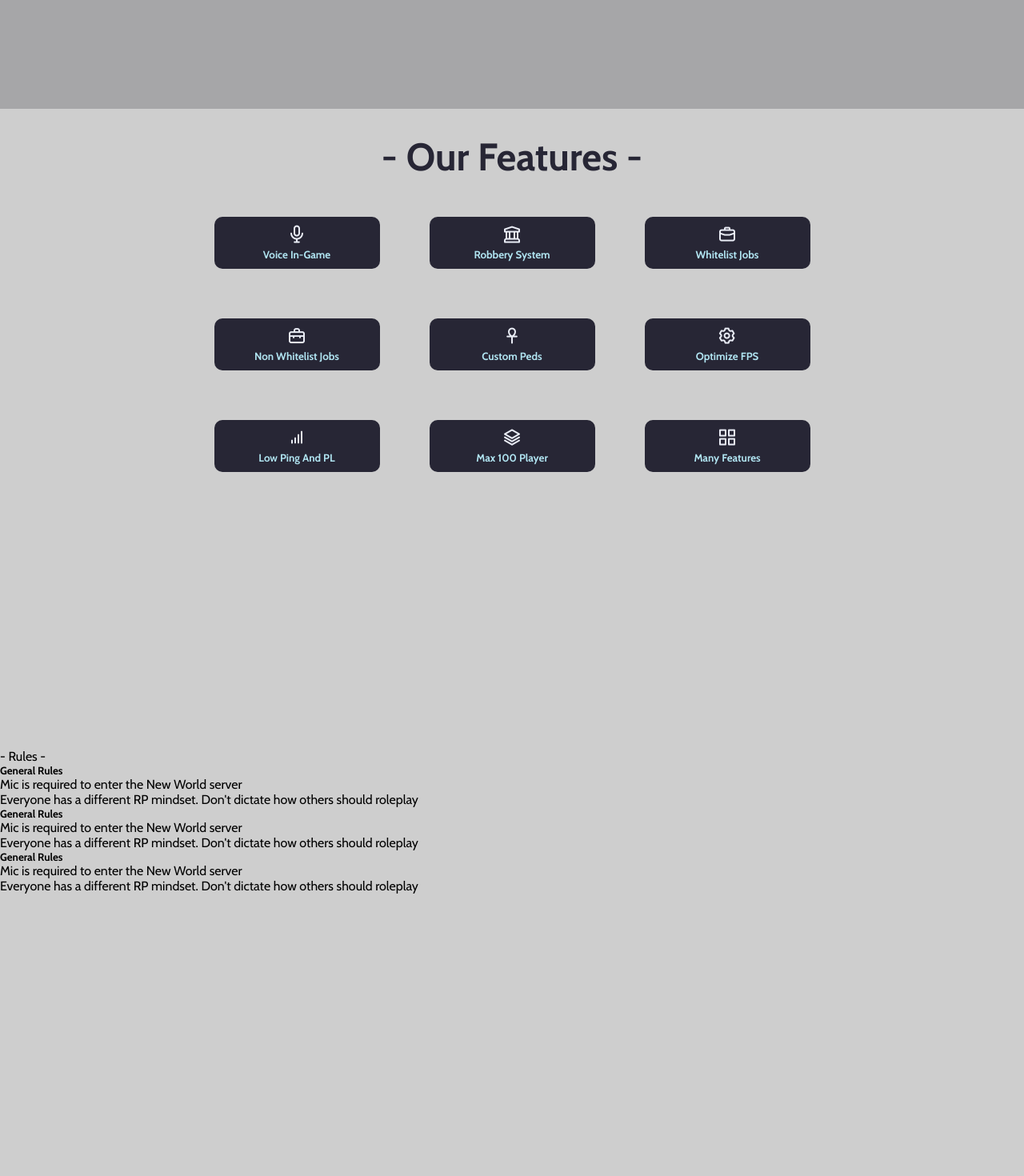
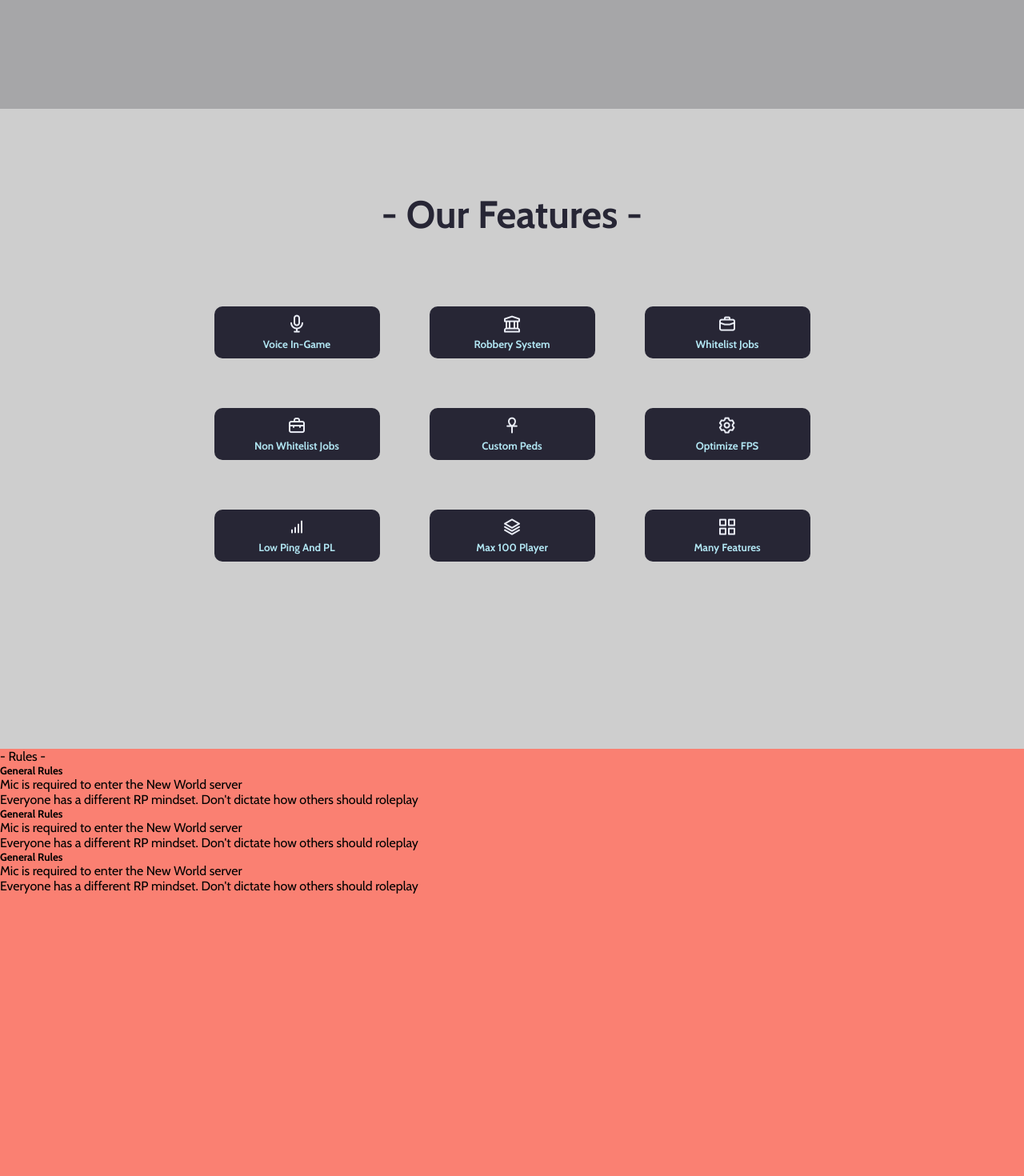
Before and after one commit to aryaintrnnn/newworld-web, a React (Create React App) app: page / in a window 1280 px wide. Shown: the part 720-2190 px from the top of the page at 80% size. Built offline with nearby package versions, Linux system fonts and the light colour scheme.

Commit message:
Features Pages Reivison

```diff
--- a/src/components/about/about.css
+++ b/src/components/about/about.css
@@ -14,7 +14,8 @@
     text-align: center;
     line-height: 2.5rem;
     color: var(--navbar-color);
-    padding: 2.5rem;
+    padding-top: 7rem;
+    padding-bottom: 5rem;
 }
 
 .tittleBar span:nth-child(2){
--- a/src/components/work/work.css
+++ b/src/components/work/work.css
@@ -2,6 +2,7 @@
     background-color: var(--primary-color);
     width: 100%;
     height: 100vh;
+    background-color: salmon;
 }
 
 
```
